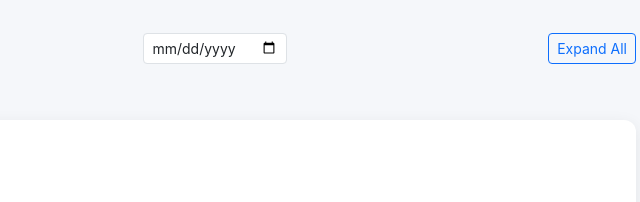
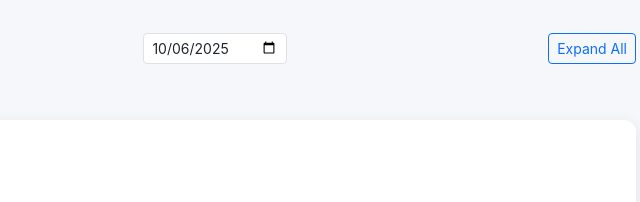
Before and after one commit to Alexanderortizcuellar/racertrack, a plain HTML site: page index.html in a window 1280 px wide. Shown: the top 202 px of the page, 562-1202 px from the left. Drawn offline with nearby package versions, Linux system fonts and the light colour scheme.

Commit message:
autodate on open

```diff
--- a/index.html
+++ b/index.html
@@ -29,11 +29,8 @@
           <p class="text-muted mb-0" id="date"></p>
         </div>
         <div class="date-picker">
-          <input
-            type="date"
-            id="datePicker"
-            class="form-control form-control-sm"
-          />
+          <input type="date" id="datePicker" class="form-control
+          form-control-sm"" />
         </div>
         <button
           id="toggleAllBtn"
@@ -46,8 +43,7 @@
       <div class="card mb-5">
         <div class="card-body">
           <h4 class="mb-3">Overall Insights</h4>
-          <ul class="list-unstyled stats-list row gx-3" id="stats-list">
-          </ul>
+          <ul class="list-unstyled stats-list row gx-3" id="stats-list"></ul>
 
           <div class="row mt-4">
             <div class="col-md-6 mb-4 mb-md-0">
@@ -516,6 +512,7 @@
         toggleBtn.textContent = anyOpen ? "Expand All" : "Collapse All";
       });
       let datePicker = document.getElementById("datePicker");
+      datePicker.value = new Date().toISOString().split("T")[0];
       datePicker.addEventListener("change", () => {
         let date = datePicker.value;
         getRacers(date);
```
